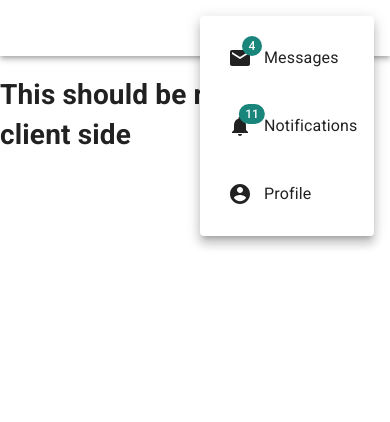
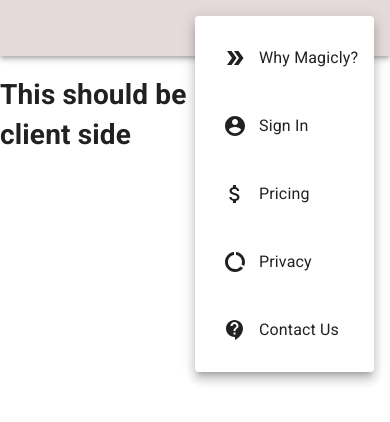
Before and after one commit to francoabaroa/magicly, a Next.js app in the folder packages/client/: page / in a window 390 px wide. Both pictures are taken after a click on the button "show more". Shown: the top 422 px of the page. Built offline with nearby package versions, Linux system fonts and the light colour scheme; no server answers.

Commit message:
new ui changes for mobile menu

```diff
--- a/packages/client/components/AppBar.tsx
+++ b/packages/client/components/AppBar.tsx
@@ -12,6 +12,12 @@
 import MenuIcon from '@material-ui/icons/Menu';
 import SearchIcon from '@material-ui/icons/Search';
 import AccountCircle from '@material-ui/icons/AccountCircle';
+import AttachMoney from '@material-ui/icons/AttachMoney';
+import DoubleArrow from '@material-ui/icons/DoubleArrow';
+import ContactSupport from '@material-ui/icons/ContactSupport';
+import DataUsage from '@material-ui/icons/DataUsage';
+import ExitToApp from '@material-ui/icons/ExitToApp';
+import Settings from '@material-ui/icons/Settings';
 import MailIcon from '@material-ui/icons/Mail';
 import NotificationsIcon from '@material-ui/icons/Notifications';
 import MoreIcon from '@material-ui/icons/MoreVert';
@@ -31,7 +37,7 @@
       color: '#840032',
     },
     appbar: {
-      backgroundColor: '#FFFFFF'
+      backgroundColor: '#E5DADA'
     },
     grow: {
       flexGrow: 1,
@@ -128,6 +134,7 @@
   const classes = useStyles();
   const [anchorEl, setAnchorEl] = React.useState<null | HTMLElement>(null);
   const [mobileMoreAnchorEl, setMobileMoreAnchorEl] = React.useState<null | HTMLElement>(null);
+  const mobileMenuId = 'primary-search-account-menu-mobile';
 
   const isMenuOpen = Boolean(anchorEl);
   const isMobileMenuOpen = Boolean(mobileMoreAnchorEl);
@@ -174,8 +181,106 @@
           window.location.replace(url);
         }
       });
+  };
 
-
+  const renderMobileMenu = (signedInUser: any) => {
+    if (signedInUser && signedInUser.email) {
+      return (
+        <Menu
+          anchorEl={mobileMoreAnchorEl}
+          style={{ color: 'black' }}
+          anchorOrigin={{ vertical: 'top', horizontal: 'right' }}
+          id={mobileMenuId}
+          keepMounted
+          transformOrigin={{ vertical: 'top', horizontal: 'right' }}
+          open={isMobileMenuOpen}
+          onClose={handleMobileMenuClose}
+        >
+          {props.signedInUser && props.signedInUser.email ?
+            <MenuItem className={classes.userEmail}>
+              <IconButton color="inherit">
+                <AccountCircle />
+              </IconButton>
+              <p>{props.signedInUser.email}</p>
+            </MenuItem> :
+            null
+          }
+          <MenuItem onClick={routePage.bind(this, 'settings')}>
+            <IconButton color="inherit">
+              <Settings />
+            </IconButton>
+            <p>Settings</p>
+          </MenuItem>
+          <MenuItem onClick={routePage.bind(this, 'support')}>
+            <IconButton color="inherit">
+              <ContactSupport />
+            </IconButton>
+            <p>Contact Us</p>
+          </MenuItem>
+          <MenuItem onClick={signOut}>
+            <IconButton color="inherit">
+              <ExitToApp />
+            </IconButton>
+            <p>Sign Out</p>
+          </MenuItem>
+          {/* <MenuItem onClick={signOut}>Sign Out</MenuItem> */}
+          {/* <MenuItem onClick={handleProfileMenuOpen}>
+            <IconButton
+              aria-label="account of current user"
+              aria-controls="primary-search-account-menu"
+              aria-haspopup="true"
+              color="inherit"
+            >
+              <AccountCircle />
+            </IconButton>
+            <p>Profile</p>
+          </MenuItem> */}
+        </Menu>
+      );
+    } else {
+      return (
+        <Menu
+          anchorEl={mobileMoreAnchorEl}
+          anchorOrigin={{ vertical: 'top', horizontal: 'right' }}
+          id={mobileMenuId}
+          keepMounted
+          transformOrigin={{ vertical: 'top', horizontal: 'right' }}
+          open={isMobileMenuOpen}
+          onClose={handleMobileMenuClose}
+        >
+          <MenuItem onClick={routePage.bind(this, 'why')}>
+            <IconButton color="inherit">
+              <DoubleArrow />
+            </IconButton>
+            <p>Why Magicly?</p>
+          </MenuItem>
+          <MenuItem onClick={routePage.bind(this, 'signin')}>
+            <IconButton color="inherit">
+              <AccountCircle />
+            </IconButton>
+            <p>Sign In</p>
+          </MenuItem>
+          <MenuItem onClick={routePage.bind(this, 'pricing')}>
+            <IconButton color="inherit">
+              <AttachMoney />
+            </IconButton>
+            <p>Pricing</p>
+          </MenuItem>
+          <MenuItem onClick={routePage.bind(this, 'privacy')}>
+            <IconButton color="inherit">
+              <DataUsage />
+            </IconButton>
+            <p>Privacy</p>
+          </MenuItem>
+          <MenuItem onClick={routePage.bind(this, 'support')}>
+            <IconButton color="inherit">
+              <ContactSupport />
+            </IconButton>
+            <p>Contact Us</p>
+          </MenuItem>
+        </Menu>
+      );
+    }
   };
 
   const menuId = 'primary-search-account-menu';
@@ -193,50 +298,8 @@
         <MenuItem className={classes.userEmail}>{props.signedInUser.email}</MenuItem> :
         null
       }
-      <MenuItem onClick={handleMenuClose}>Settings</MenuItem>
+      <MenuItem onClick={routePage.bind(this, 'settings')}>Settings</MenuItem>
       <MenuItem onClick={signOut}>Sign Out</MenuItem>
-    </Menu>
-  );
-
-  const mobileMenuId = 'primary-search-account-menu-mobile';
-  // TODO: Franco add in mobile menu options
-  const renderMobileMenu = (
-    <Menu
-      anchorEl={mobileMoreAnchorEl}
-      anchorOrigin={{ vertical: 'top', horizontal: 'right' }}
-      id={mobileMenuId}
-      keepMounted
-      transformOrigin={{ vertical: 'top', horizontal: 'right' }}
-      open={isMobileMenuOpen}
-      onClose={handleMobileMenuClose}
-    >
-      <MenuItem>
-        <IconButton aria-label="show 4 new mails" color="inherit">
-          <Badge badgeContent={4} color="secondary">
-            <MailIcon />
-          </Badge>
-        </IconButton>
-        <p>Messages</p>
-      </MenuItem>
-      <MenuItem>
-        <IconButton aria-label="show 11 new notifications" color="inherit">
-          <Badge badgeContent={11} color="secondary">
-            <NotificationsIcon />
-          </Badge>
-        </IconButton>
-        <p>Notifications</p>
-      </MenuItem>
-      <MenuItem onClick={handleProfileMenuOpen}>
-        <IconButton
-          aria-label="account of current user"
-          aria-controls="primary-search-account-menu"
-          aria-haspopup="true"
-          color="inherit"
-        >
-          <AccountCircle />
-        </IconButton>
-        <p>Profile</p>
-      </MenuItem>
     </Menu>
   );
 
@@ -317,7 +380,7 @@
           </div>
         </Toolbar>
       </AppBar>
-      {renderMobileMenu}
+      {renderMobileMenu(props.signedInUser)}
       {renderMenu}
     </div>
   );
```
